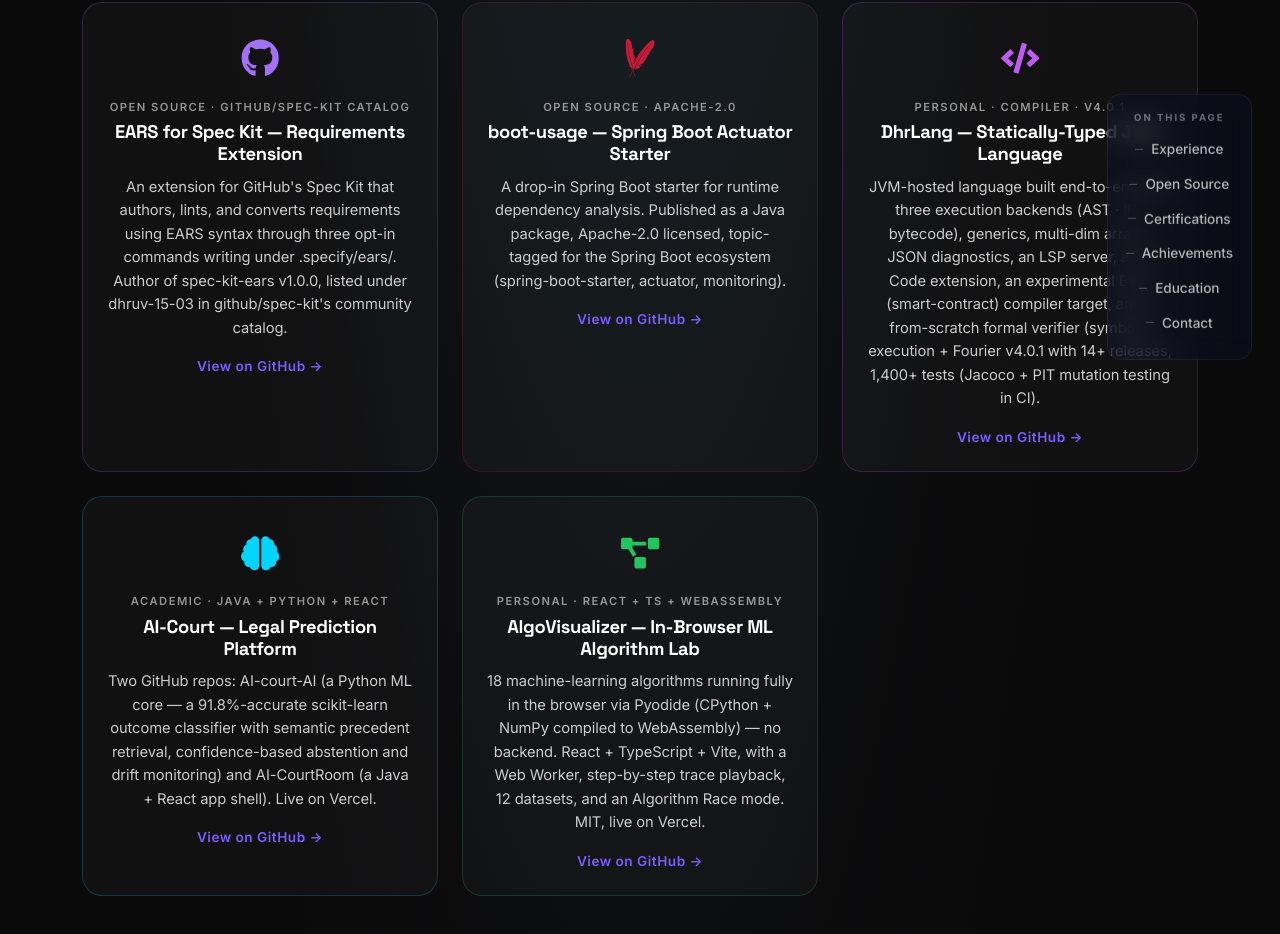
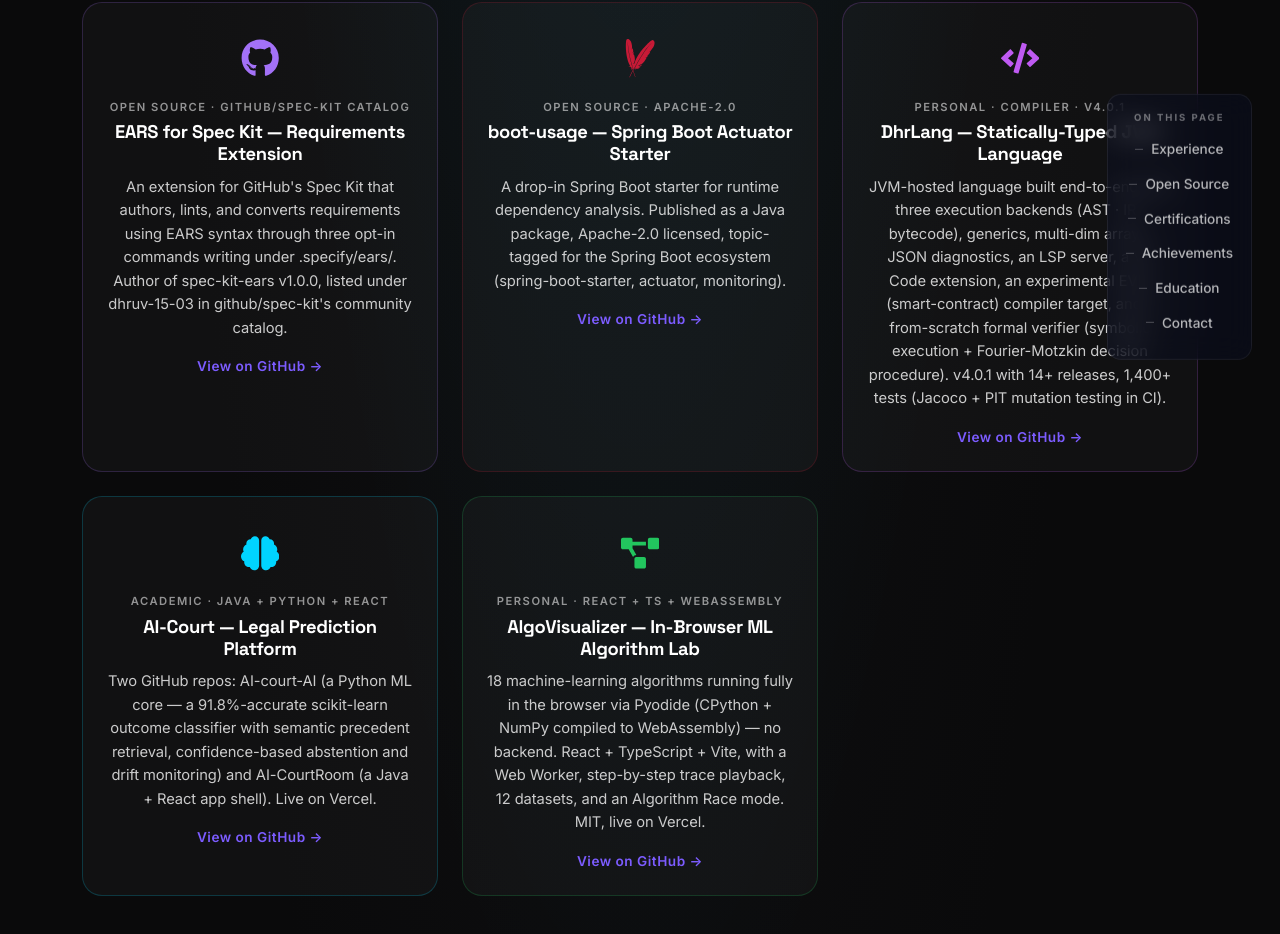
Before and after one commit to dhruv-15-03/Portfolio, a React (Create React App) app: page /resume in a window 1280 px wide. Shown: the part 2091-3025 px from the top of the page. Built offline with nearby package versions, Linux system fonts and the light colour scheme; no server answers.

Commit message:
fix(portfolio): complete truncated formal-verifier sentence

```diff
--- a/src/components/Resume/ResumeNew.js
+++ b/src/components/Resume/ResumeNew.js
@@ -129,7 +129,7 @@
     tag: "Personal · Compiler · v4.0.1",
     href: "https://github.com/dhruv-15-03/DhrLang",
     blurb:
-      "JVM-hosted language built end-to-end with three execution backends (AST · IR · bytecode), generics, multi-dim arrays, JSON diagnostics, an LSP server, a VS Code extension, an experimental EVM (smart-contract) compiler target, and a from-scratch formal verifier (symbolic execution + Fourier v4.0.1 with 14+ releases, 1,400+ tests (Jacoco + PIT mutation testing in CI).",
+      "JVM-hosted language built end-to-end with three execution backends (AST · IR · bytecode), generics, multi-dim arrays, JSON diagnostics, an LSP server, a VS Code extension, an experimental EVM (smart-contract) compiler target, and a from-scratch formal verifier (symbolic execution + Fourier-Motzkin decision procedure). v4.0.1 with 14+ releases, 1,400+ tests (Jacoco + PIT mutation testing in CI).",
     icon: FaCode,
     color: "#bf5af2",
   },
```
